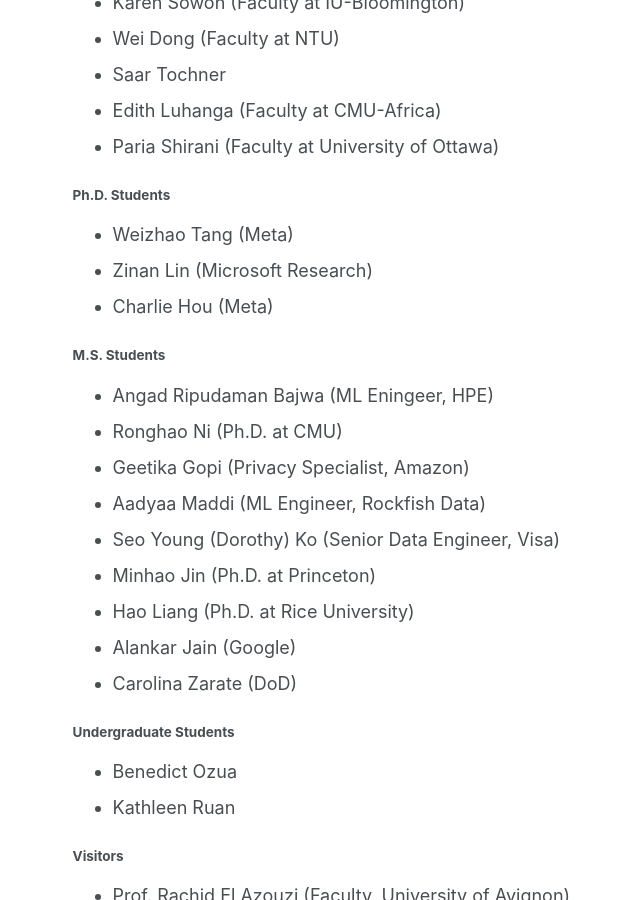
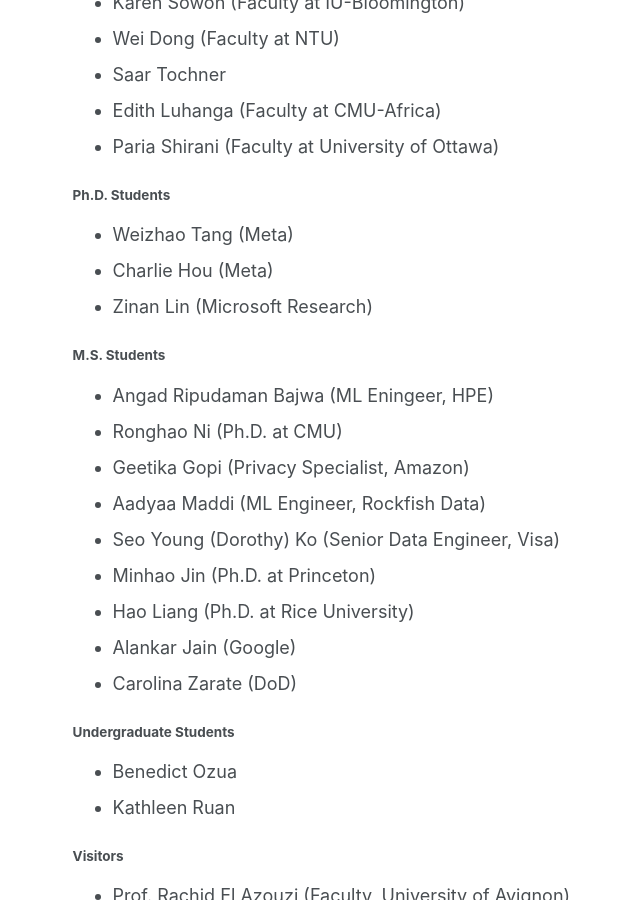
Before and after one commit to gfanti/gfanti.github.io, a Jekyll site: the page built from _pages/team.md, in a window 1280 px wide and 900 px high, scrolled down 1421 px. Shown: the whole window, without its empty margins (209-849 px from the left). Built offline with Jekyll 4.4.1, drawn with Linux system fonts in a browser that asks for light colours.

Commit message:
updated order of phd students

```diff
--- a/_pages/team.md
+++ b/_pages/team.md
@@ -52,8 +52,8 @@ I am fortunate to work with an incredibly talented and creative group of student
 
 #### Ph.D. Students
 * Weizhao Tang (Meta)
+* Charlie Hou (Meta)
 * Zinan Lin (Microsoft Research)
-* Charlie Hou (Meta)
 
 #### M.S. Students
 * Angad Ripudaman Bajwa (ML Eningeer, HPE)
```
